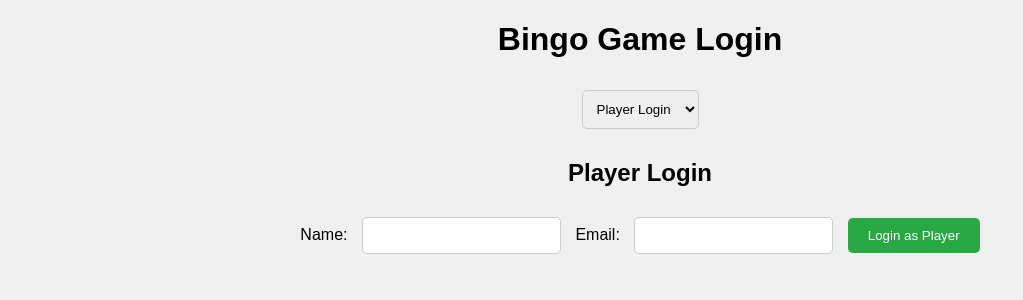
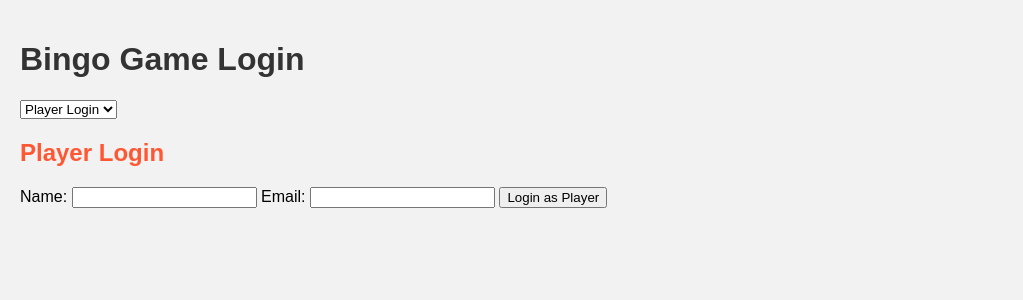
Before and after one commit to Mudassaryousaf/Bingo-game-test, a Flask app: page / in a window 1280 px wide. Shown: the top 300 px of the page, without its empty margins (0-1023 px from the left). Run offline with Flask 2, Linux system fonts and the light colour scheme.

Commit message:
Update style.css

```diff
--- a/static/style.css
+++ b/static/style.css
@@ -1,37 +1,30 @@
 body {
     font-family: Arial, sans-serif;
-    background-color: #f0f0f0;
+    background-color: #f2f2f2;
     margin: 0;
-    padding: 0;
-    text-align: center;
+    padding: 20px;
 }
 
-.login-container {
-    margin-top: 100px;
-}
-
-input[type="text"], input[type="email"], input[type="number"], select {
-    padding: 10px;
-    margin: 10px;
-    border: 1px solid #ccc;
-    border-radius: 5px;
-}
-
-input[type="submit"] {
-    padding: 10px 20px;
-    background-color: #28a745;
-    color: white;
-    border: none;
-    border-radius: 5px;
-    cursor: pointer;
+h1, h2, h3 {
+    color: #333;
 }
 
 .bingo-card {
     margin: 20px auto;
     border-collapse: collapse;
+    width: 300px; /* Adjust the width as needed */
+    text-align: center;
+    padding: 10px;
+    border: 2px solid #ccc;
 }
 
 .bingo-card td {
     padding: 15px;
     border: 1px solid #ccc;
+    text-align: center;
 }
+
+/* Additional styles for winning announcement */
+h2 {
+    color: #ff5733; /* Change to your preference */
+}
```
